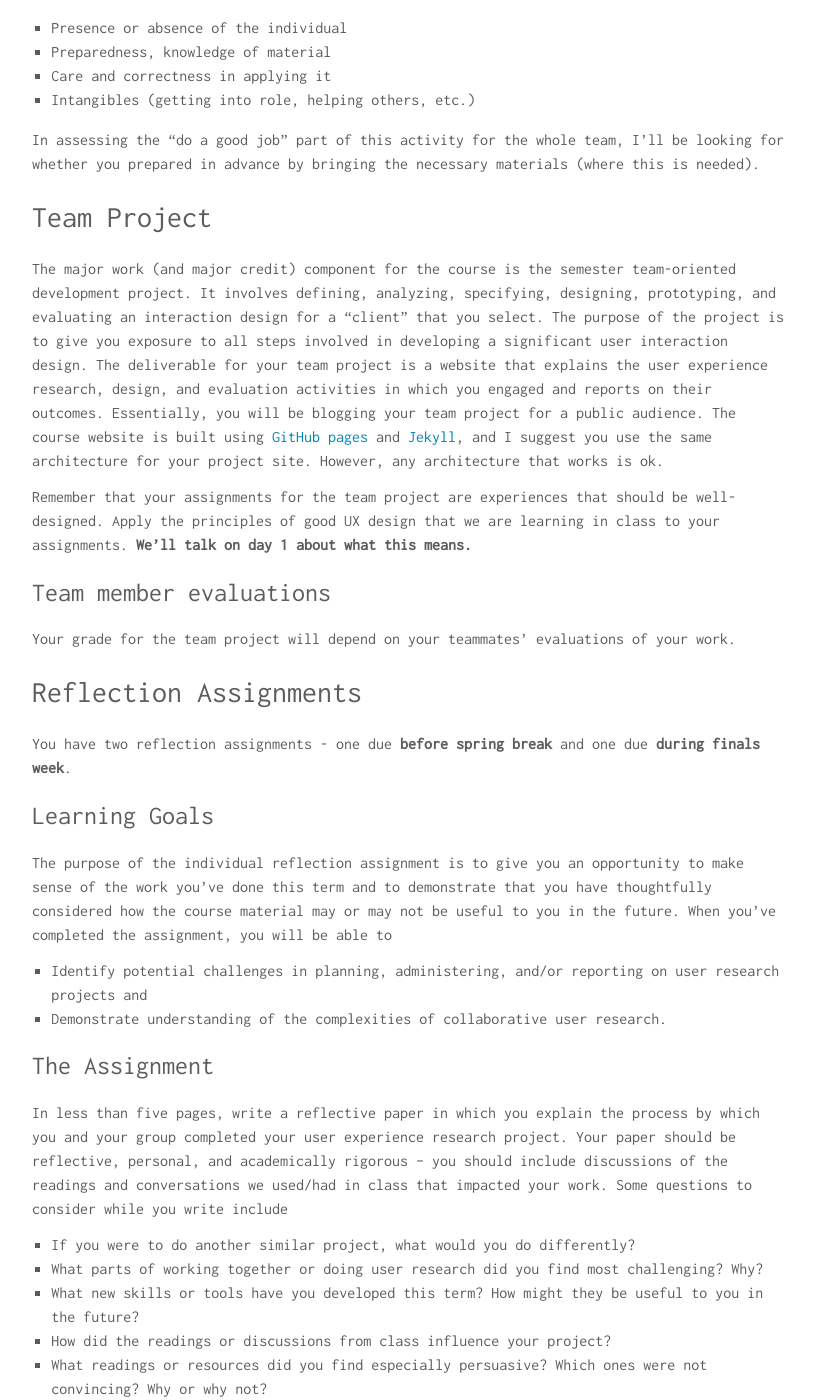
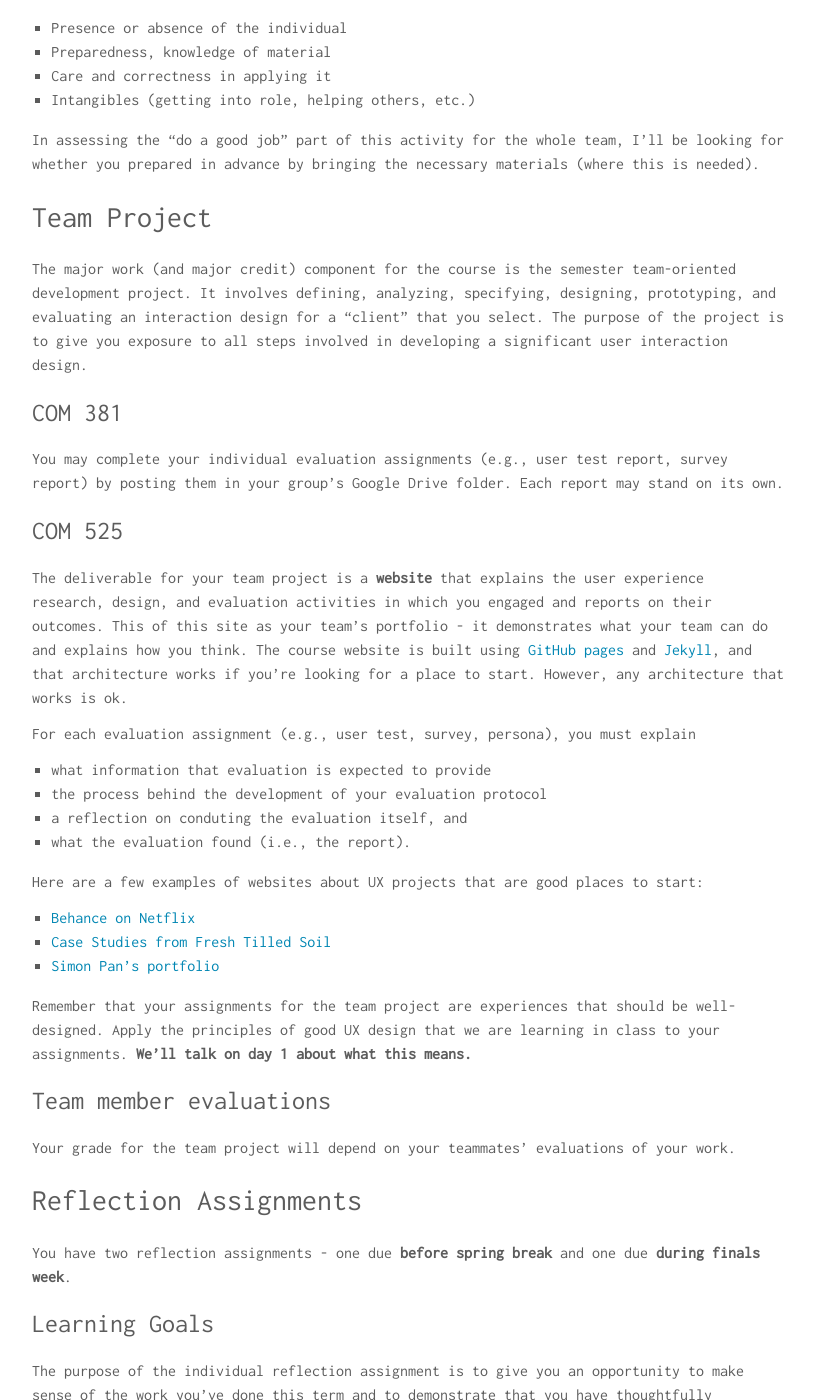
Before and after one commit to libbyh/com525spring2017, a Jekyll site: the page built from assignments.md, in a window 1280 px wide and 1400 px high, scrolled down 780 px. Shown: the whole window, without its empty margins (232-1047 px from the left). Built offline with Jekyll 4.4.1, drawn with Linux system fonts in a browser that asks for light colours.

Commit message:
assignment updates, personas intro

```diff
--- a/assignments.md
+++ b/assignments.md
@@ -26,7 +26,28 @@ In assessing the “do a good job” part of this activity for the whole team, I
 
 # Team Project
 
-The major work (and major credit) component for the course is the semester team-oriented development project. It involves defining, analyzing, specifying, designing, prototyping, and evaluating an interaction design for a “client” that you select. The purpose of the project is to give you exposure to all steps involved in developing a significant user interaction design. The deliverable for your team project is a website that explains the user experience research, design, and evaluation activities in which you engaged and reports on their outcomes. Essentially, you will be blogging your team project for a public audience. The course website is built using [GitHub pages](https://pages.github.com/) and [Jekyll](https://jekyllrb.com/docs/github-pages/), and I suggest you use the same architecture for your project site. However, any architecture that works is ok.
+The major work (and major credit) component for the course is the semester team-oriented development project. It involves defining, analyzing, specifying, designing, prototyping, and evaluating an interaction design for a “client” that you select. The purpose of the project is to give you exposure to all steps involved in developing a significant user interaction design.
+
+## COM 381
+
+You may complete your individual evaluation assignments (e.g., user test report, survey report) by posting them in your group's Google Drive folder. Each report may stand on its own.
+
+## COM 525
+
+The deliverable for your team project is a **website** that explains the user experience research, design, and evaluation activities in which you engaged and reports on their outcomes. This of this site as your team's portfolio - it demonstrates what your team can do and explains how you think. The course website is built using [GitHub pages](https://pages.github.com/) and [Jekyll](https://jekyllrb.com/docs/github-pages/), and that architecture works if you're looking for a place to start. However, any architecture that works is ok.
+
+For each evaluation assignment (e.g., user test, survey, persona), you must explain
+
+- what information that evaluation is expected to provide
+- the process behind the development of your evaluation protocol
+- a reflection on conduting the evaluation itself, and
+- what the evaluation found (i.e., the report).
+
+Here are a few examples of websites about UX projects that are good places to start:
+
+- [Behance on Netflix](https://www.behance.net/gallery/18246173/UX-Case-Study-The-Netflix-Screening-Room)
+- [Case Studies from Fresh Tilled Soil](http://www.freshtilledsoil.com/work/)
+- [Simon Pan's portfolio](http://simonpan.com/)
 
 Remember that your assignments for the team project are experiences that should be well-designed. Apply the principles of good UX design that we are learning in class to your assignments. **We'll talk on day 1 about what this means.**
 
```
Also changed, not shown: _posts/2017-02-03-Clarifications-on-User-Testing-Assignment.md (+7 -0 lines), _posts/2017-02-06-Introducing-personas.md (added, +67 -0 lines), assets/images/persona-lifecycle.png (added).
